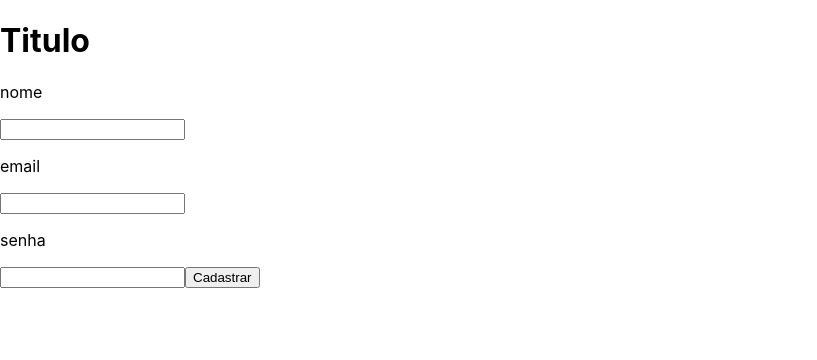
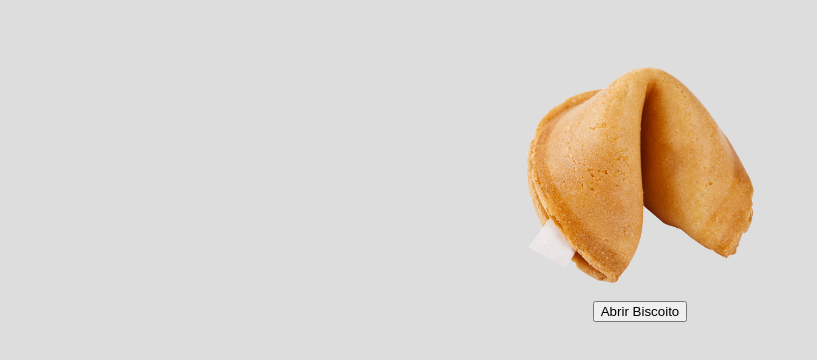
Before and after one commit to JoyceKell/ReactJs-do-zero-ao-avancado-na-pratica, a React (Create React App) app in the folder meusite/: page / in a window 1280 px wide. Shown: the top 360 px of the page, without its empty margins (0-817 px from the left). Built offline with nearby package versions, Linux system fonts and the light colour scheme.

Commit message:
projeto biscoito da sorte

```diff
--- a/meusite/src/App.js
+++ b/meusite/src/App.js
@@ -1,43 +1,42 @@
 import React, {Component} from 'react';
+import biscoito from './assets/biscoito.png'
+import './style.css'
 
 class App extends Component{
 
   constructor(props){
     super(props);
     this.state = {
-     form:{
-       nome: "", email: "", senha:""
-     }
+      textoFrase:''
     };
-
-    this.mudaDados = this.mudaDados.bind(this);
+    this.frases = ["Siga os bons e aprendam com eles", "O riso é a menor distância entre duas pessoas",
+  "Deixe de lado as preocupações e seja feliz", "Acredite em milagres, mas não dependa deles", "a maior barreira para o sucesso é o medo"]
+    this.quebraBiscoito = this.quebraBiscoito.bind(this);
   }
 
-
-
-  mudaDados(e){
-    let form = this.state.form;
-    form[e.target.name] = e.target.value;
-    this.setState({form: form});
+  quebraBiscoito(){
+    let state = this.state;
+    let numeroAleatorio = Math.floor(Math.random() * this.frases.length);
+    state.textoFrase = this.frases[numeroAleatorio];
+    this.setState(state);
   }
 
   render(){
     return(
+      <div className="container">
+        <img src={biscoito} className="img"/>
+        <Botao acaoBtn={this.quebraBiscoito}/>
+        <h3 className="textoFrase">{this.state.textoFrase}</h3>
+      </div>
+    )
+  }
+}
+
+class Botao extends Component{
+  render(){
+    return(
       <div>
-       <h1>Titulo</h1>
-       <form>
-         <p>nome</p>
-         <input type="text" name='nome' value={this.state.form.nome}
-              onChange={this.mudaDados} />
-         <p>email</p>
-         <input type="email" name='email' value={this.state.form.email}
-              onChange={this.mudaDados} />
-         <p>senha</p>
-         <input type="password" name='value' value={this.state.form.senha}
-              onChange={this.mudaDados} />
-         <button type="submit">Cadastrar</button>
-       </form>
-       <h3>{this.state.form.nome}</h3>
+        <button onClick={this.props.acaoBtn}>Abrir Biscoito</button>
       </div>
     )
   }
--- a/meusite/src/index.css
+++ b/meusite/src/index.css
@@ -5,6 +5,7 @@ body {
     sans-serif;
   -webkit-font-smoothing: antialiased;
   -moz-osx-font-smoothing: grayscale;
+  background-color: #ddd;
 }
 
 code {
--- /dev/null
+++ b/meusite/src/style.css
@@ -0,0 +1,18 @@
+.container{
+  display: flex;
+  flex-direction: column;
+  width: 100%;
+  justify-content: center;
+  align-items: center;
+}
+.img{
+  margin-top: 50px;
+  width: 250px;
+  height: 250px;
+}
+
+.textoFrase{
+  font-style: italic;
+  color: #dd7b22;
+  text-align: center;
+}
```
Also changed, not shown: meusite/src/assets/biscoito.png (added).
